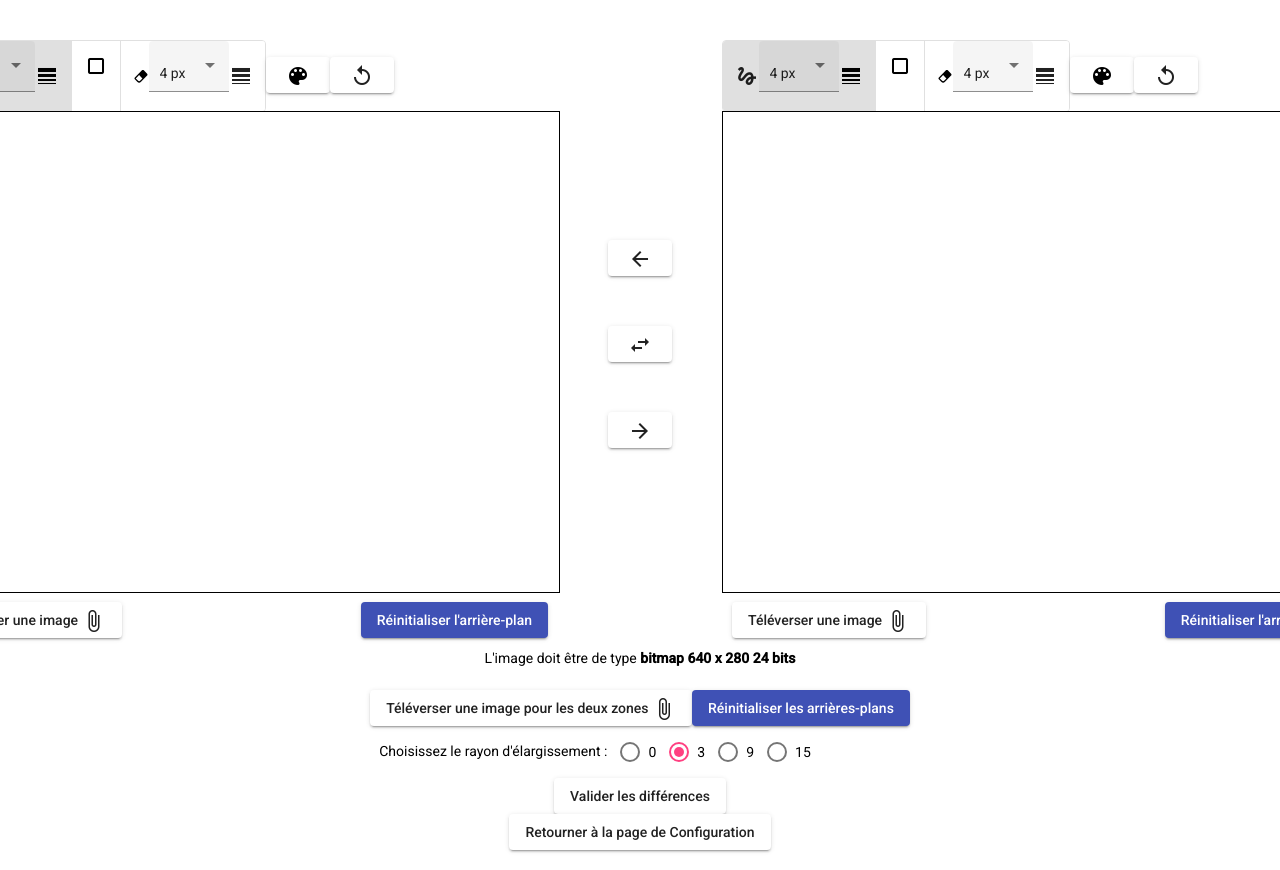
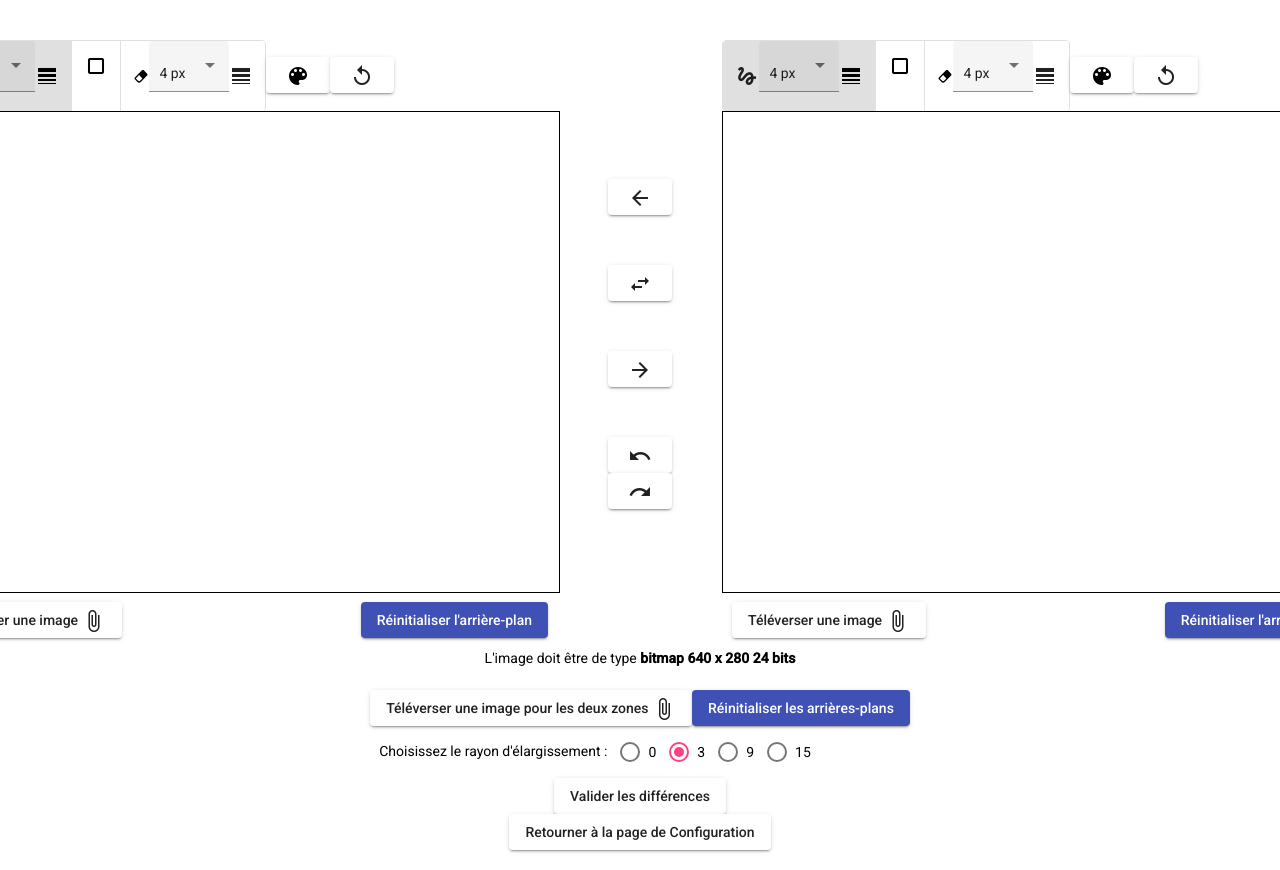
Before and after one commit to zebiriabderrahim/7_Differences, an Angular app in the folder client/: page /#/create in a window 1280 px wide. Shown: the top 870 px of the page. Built offline with nearby package versions, Linux system fonts and the light colour scheme.

Commit message:
feat: added undo and redo buttons

```diff
--- a/client/src/app/pages/creation-page/creation-page.component.html
+++ b/client/src/app/pages/creation-page/creation-page.component.html
@@ -12,6 +12,14 @@
             <button mat-raised-button (click)="duplicateLeftForeground()">
                 <mat-icon>arrow_forward</mat-icon>
             </button>
+            <div>
+                <button mat-raised-button (click)="undoCanvasOperation()">
+                    <mat-icon>undo</mat-icon>
+                </button>
+                <button mat-raised-button (click)="redoCanvasOperation()">
+                    <mat-icon>redo</mat-icon>
+                </button>
+            </div>
         </div>
         <app-image-canvas [position]="canvasPosition.Right"></app-image-canvas>
     </div>
--- a/client/src/app/pages/creation-page/creation-page.component.ts
+++ b/client/src/app/pages/creation-page/creation-page.component.ts
@@ -42,9 +42,9 @@ export class CreationPageComponent implements AfterViewInit {
     @HostListener('window:keydown', ['$event'])
     keyboardEvent(event: KeyboardEvent) {
         if (event.ctrlKey && event.shiftKey && event.key === 'Z') {
-            this.drawService.redoCanvasOperation();
+            this.redoCanvasOperation();
         } else if (event.ctrlKey && event.key === 'z') {
-            this.drawService.undoCanvasOperation();
+            this.undoCanvasOperation();
         }
     }
 
@@ -85,4 +85,12 @@ export class CreationPageComponent implements AfterViewInit {
     duplicateRightForeground() {
         this.drawService.duplicateRightForeground();
     }
+
+    undoCanvasOperation() {
+        this.drawService.undoCanvasOperation();
+    }
+
+    redoCanvasOperation() {
+        this.drawService.redoCanvasOperation();
+    }
 }
```
